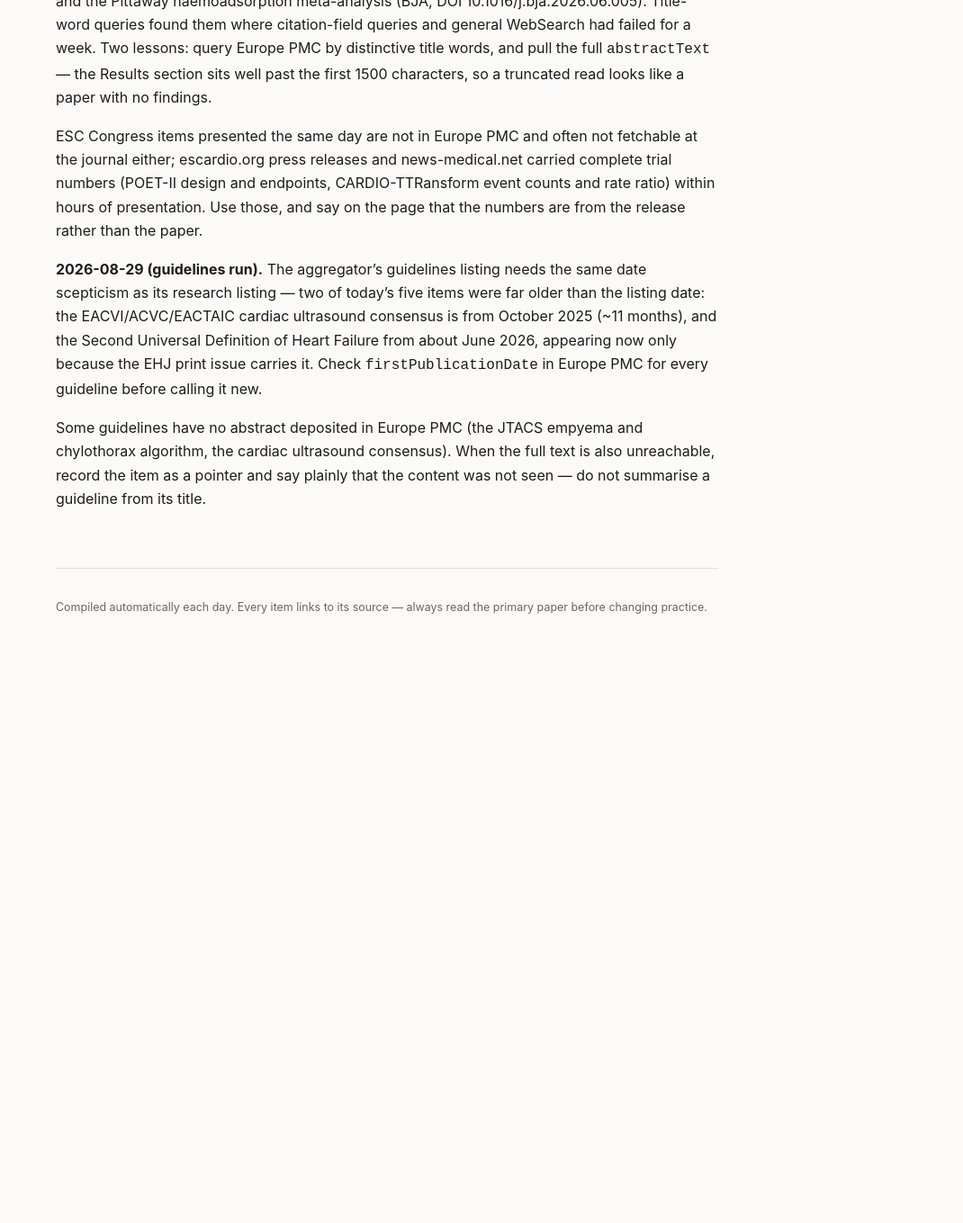
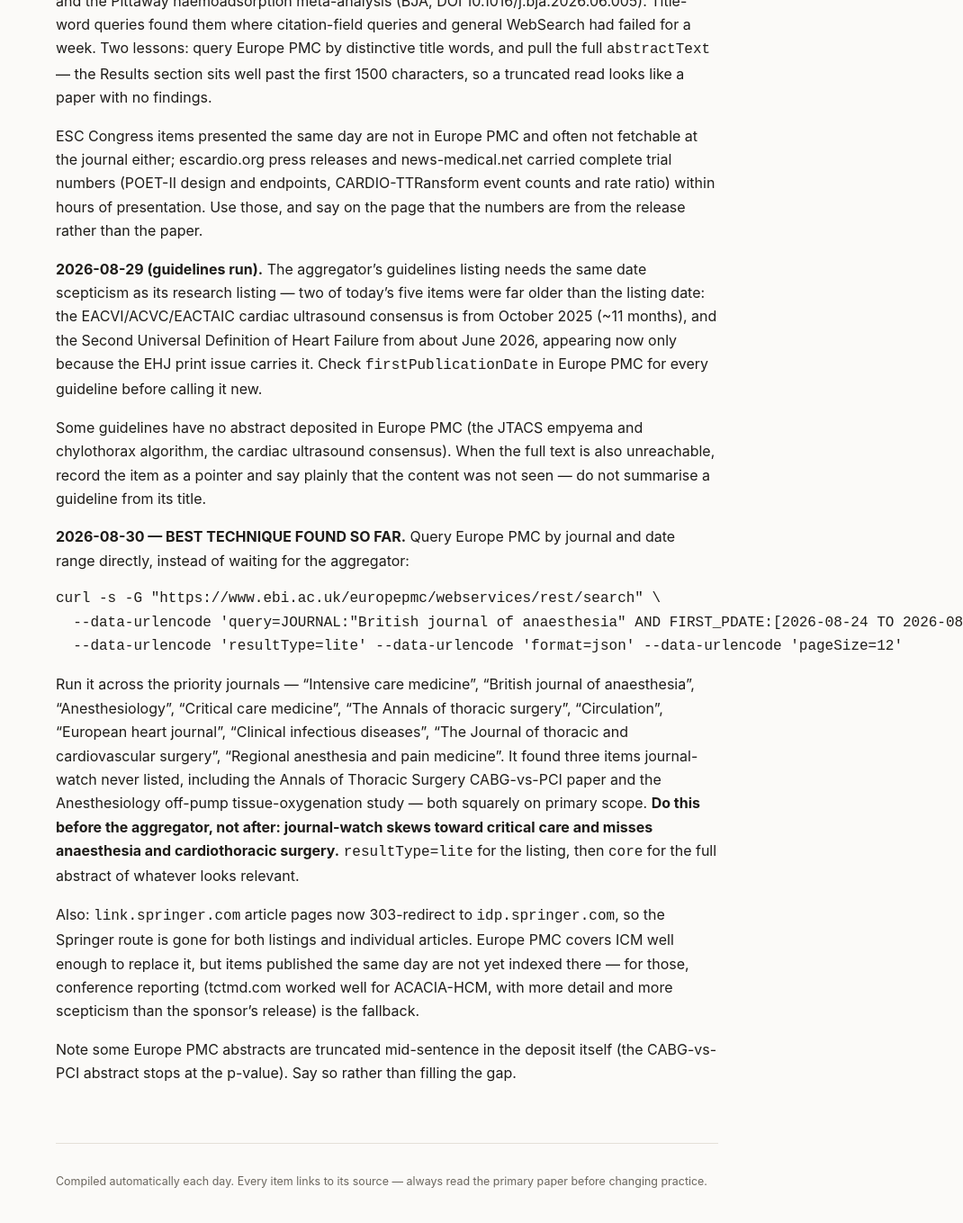
Before and after one commit to nicusilviuu/medical-literature, a Jekyll site: the page built from claude/source-notes.md, in a window 1280 px wide and 1400 px high, scrolled down 3798 px. Shown: the top 1359 px of the window at 90% size, without its empty margins (210-1280 px from the left). Built offline with Jekyll 4.4.1, drawn with Linux system fonts in a browser that asks for light colours; our own code applies the rules of GitHub Pages for plain Markdown files; before the commit the page ends 4560 px from its top, so only the background shows below that.

Commit message:
Add 2026-08-30 brief
Three genuinely new items, all within four days: the Annals of Thoracic
Surgery CABG-vs-PCI Medicare analysis (HR 0.44, read alongside its 8:1
pre-matching imbalance), ACACIA-HCM (first successful myosin inhibitor
trial in non-obstructive HCM, with LVEF below 50% in 10%), and the
Anesthesiology off-pump study showing cerebral oxygenation tracks both
pressure and flow while peripheral tracks flow alone.

Records the Europe PMC journal-plus-date-range query in source-notes: it
surfaced two of today's three items, both of which the aggregator never
listed. That aggregator skews to critical care and misses anaesthesia and
cardiothoracic surgery, so this query should run first from now on.

Co-Authored-By: Claude Opus 5 <noreply@anthropic.com>
Claude-Session: https://claude.ai/code/session_01T5ivnnDnrzDTzAtfHdiCMS

````diff
--- a/claude/source-notes.md
+++ b/claude/source-notes.md
@@ -173,3 +173,33 @@ Some guidelines have no abstract deposited in Europe PMC (the JTACS empyema and
 chylothorax algorithm, the cardiac ultrasound consensus). When the full text is also
 unreachable, record the item as a pointer and say plainly that the content was not
 seen — do not summarise a guideline from its title.
+
+**2026-08-30 — BEST TECHNIQUE FOUND SO FAR.** Query Europe PMC by journal and date
+range directly, instead of waiting for the aggregator:
+
+```bash
+curl -s -G "https://www.ebi.ac.uk/europepmc/webservices/rest/search" \
+  --data-urlencode 'query=JOURNAL:"British journal of anaesthesia" AND FIRST_PDATE:[2026-08-24 TO 2026-08-31]' \
+  --data-urlencode 'resultType=lite' --data-urlencode 'format=json' --data-urlencode 'pageSize=12'
+```
+
+Run it across the priority journals — "Intensive care medicine", "British journal of
+anaesthesia", "Anesthesiology", "Critical care medicine", "The Annals of thoracic
+surgery", "Circulation", "European heart journal", "Clinical infectious diseases",
+"The Journal of thoracic and cardiovascular surgery", "Regional anesthesia and pain
+medicine". It found three items journal-watch never listed, including the Annals of
+Thoracic Surgery CABG-vs-PCI paper and the Anesthesiology off-pump tissue-oxygenation
+study — both squarely on primary scope. **Do this before the aggregator, not after:
+journal-watch skews toward critical care and misses anaesthesia and cardiothoracic
+surgery.** `resultType=lite` for the listing, then `core` for the full abstract of
+whatever looks relevant.
+
+Also: `link.springer.com` article pages now 303-redirect to `idp.springer.com`, so
+the Springer route is gone for both listings and individual articles. Europe PMC
+covers ICM well enough to replace it, but items published the same day are not yet
+indexed there — for those, conference reporting (tctmd.com worked well for
+ACACIA-HCM, with more detail and more scepticism than the sponsor's release) is the
+fallback.
+
+Note some Europe PMC abstracts are truncated mid-sentence in the deposit itself (the
+CABG-vs-PCI abstract stops at the p-value). Say so rather than filling the gap.
````
Also changed, not shown: _briefs/2026-08-30.md (added, +150 -0 lines).
